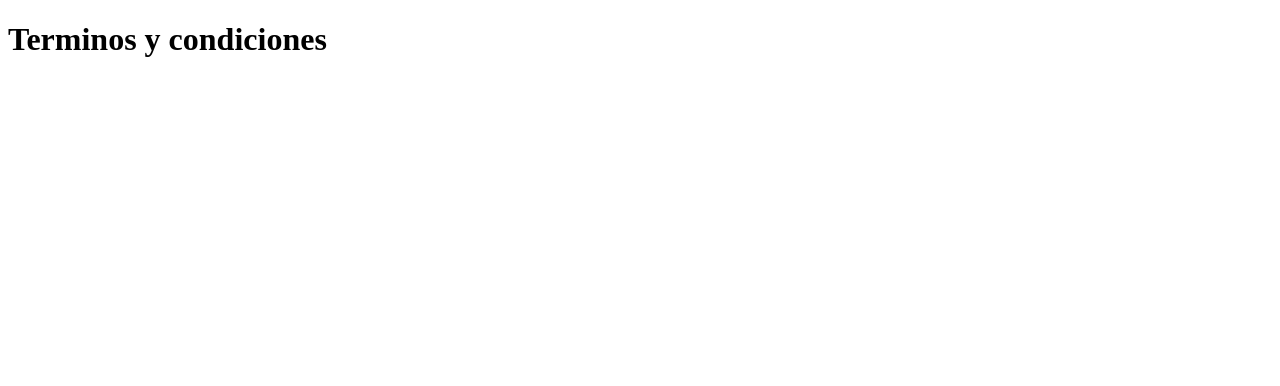
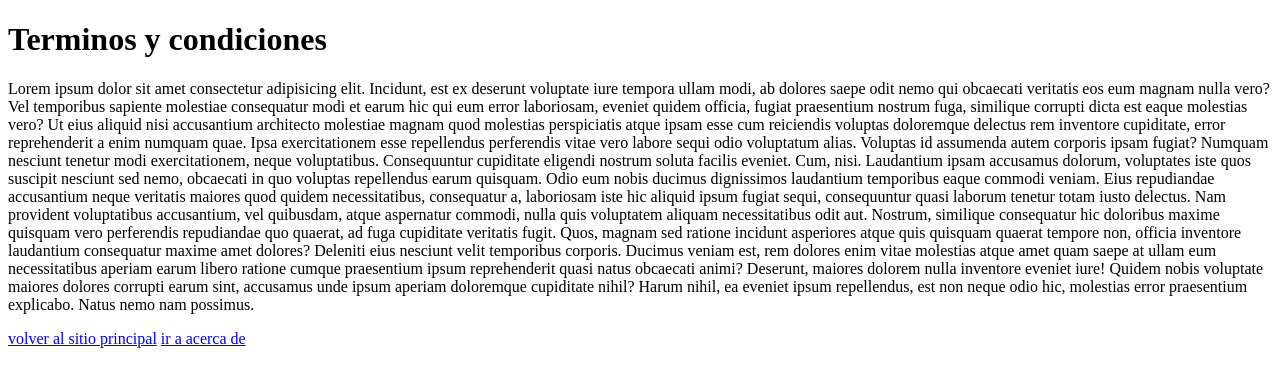
Before and after one commit to renda1309/gitnucba, a plain HTML site: page terminosycondiciones.html in a window 1280 px wide. Drawn offline with Linux system fonts and the light colour scheme.

Commit message:
"terminos"

```diff
--- a/terminosycondiciones.html
+++ b/terminosycondiciones.html
@@ -7,5 +7,42 @@
   </head>
   <body>
     <h1>Terminos y condiciones</h1>
+    <p>
+      Lorem ipsum dolor sit amet consectetur adipisicing elit. Incidunt, est ex
+      deserunt voluptate iure tempora ullam modi, ab dolores saepe odit nemo qui
+      obcaecati veritatis eos eum magnam nulla vero? Vel temporibus sapiente
+      molestiae consequatur modi et earum hic qui eum error laboriosam, eveniet
+      quidem officia, fugiat praesentium nostrum fuga, similique corrupti dicta
+      est eaque molestias vero? Ut eius aliquid nisi accusantium architecto
+      molestiae magnam quod molestias perspiciatis atque ipsam esse cum
+      reiciendis voluptas doloremque delectus rem inventore cupiditate, error
+      reprehenderit a enim numquam quae. Ipsa exercitationem esse repellendus
+      perferendis vitae vero labore sequi odio voluptatum alias. Voluptas id
+      assumenda autem corporis ipsam fugiat? Numquam nesciunt tenetur modi
+      exercitationem, neque voluptatibus. Consequuntur cupiditate eligendi
+      nostrum soluta facilis eveniet. Cum, nisi. Laudantium ipsam accusamus
+      dolorum, voluptates iste quos suscipit nesciunt sed nemo, obcaecati in quo
+      voluptas repellendus earum quisquam. Odio eum nobis ducimus dignissimos
+      laudantium temporibus eaque commodi veniam. Eius repudiandae accusantium
+      neque veritatis maiores quod quidem necessitatibus, consequatur a,
+      laboriosam iste hic aliquid ipsum fugiat sequi, consequuntur quasi laborum
+      tenetur totam iusto delectus. Nam provident voluptatibus accusantium, vel
+      quibusdam, atque aspernatur commodi, nulla quis voluptatem aliquam
+      necessitatibus odit aut. Nostrum, similique consequatur hic doloribus
+      maxime quisquam vero perferendis repudiandae quo quaerat, ad fuga
+      cupiditate veritatis fugit. Quos, magnam sed ratione incidunt asperiores
+      atque quis quisquam quaerat tempore non, officia inventore laudantium
+      consequatur maxime amet dolores? Deleniti eius nesciunt velit temporibus
+      corporis. Ducimus veniam est, rem dolores enim vitae molestias atque amet
+      quam saepe at ullam eum necessitatibus aperiam earum libero ratione cumque
+      praesentium ipsum reprehenderit quasi natus obcaecati animi? Deserunt,
+      maiores dolorem nulla inventore eveniet iure! Quidem nobis voluptate
+      maiores dolores corrupti earum sint, accusamus unde ipsum aperiam
+      doloremque cupiditate nihil? Harum nihil, ea eveniet ipsum repellendus,
+      est non neque odio hic, molestias error praesentium explicabo. Natus nemo
+      nam possimus.
+    </p>
+    <a href="./index.html">volver al sitio principal</a>
+    <a href="./acercade.html">ir a acerca de</a>
   </body>
 </html>
```
